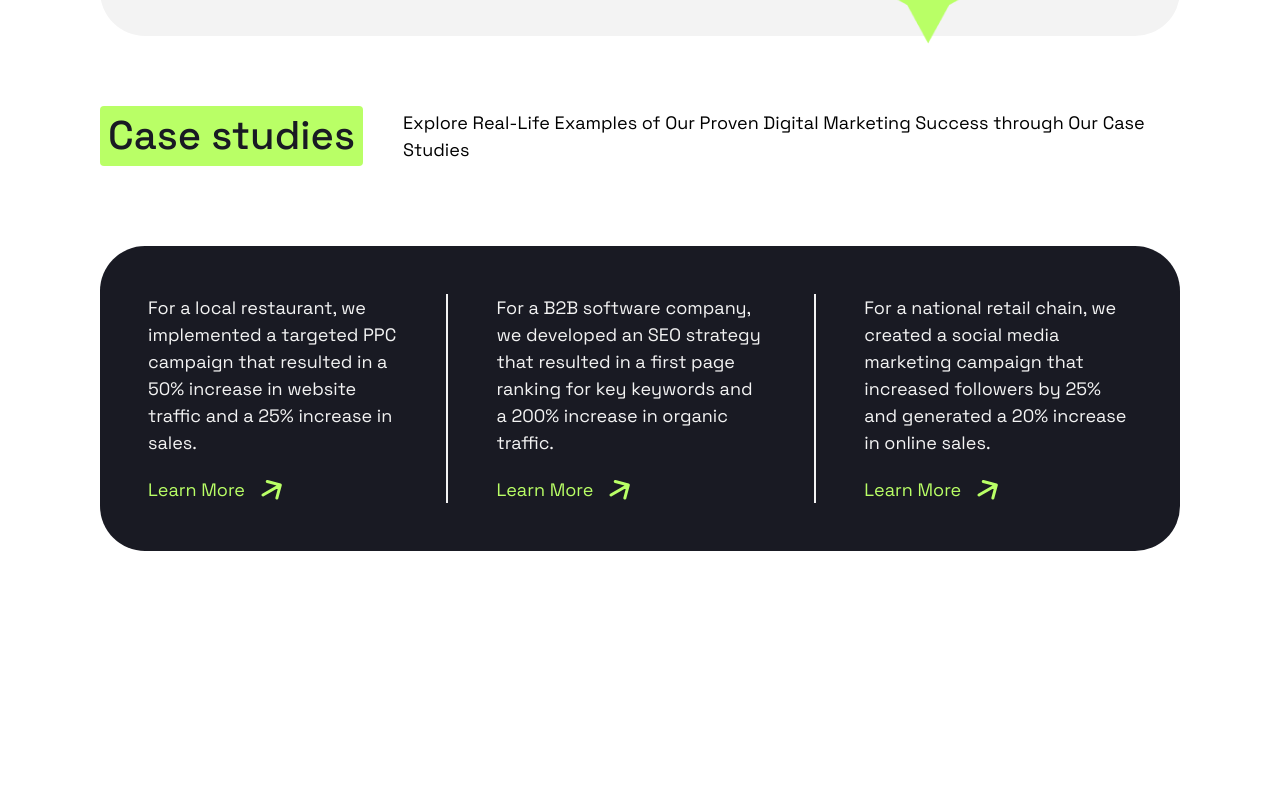
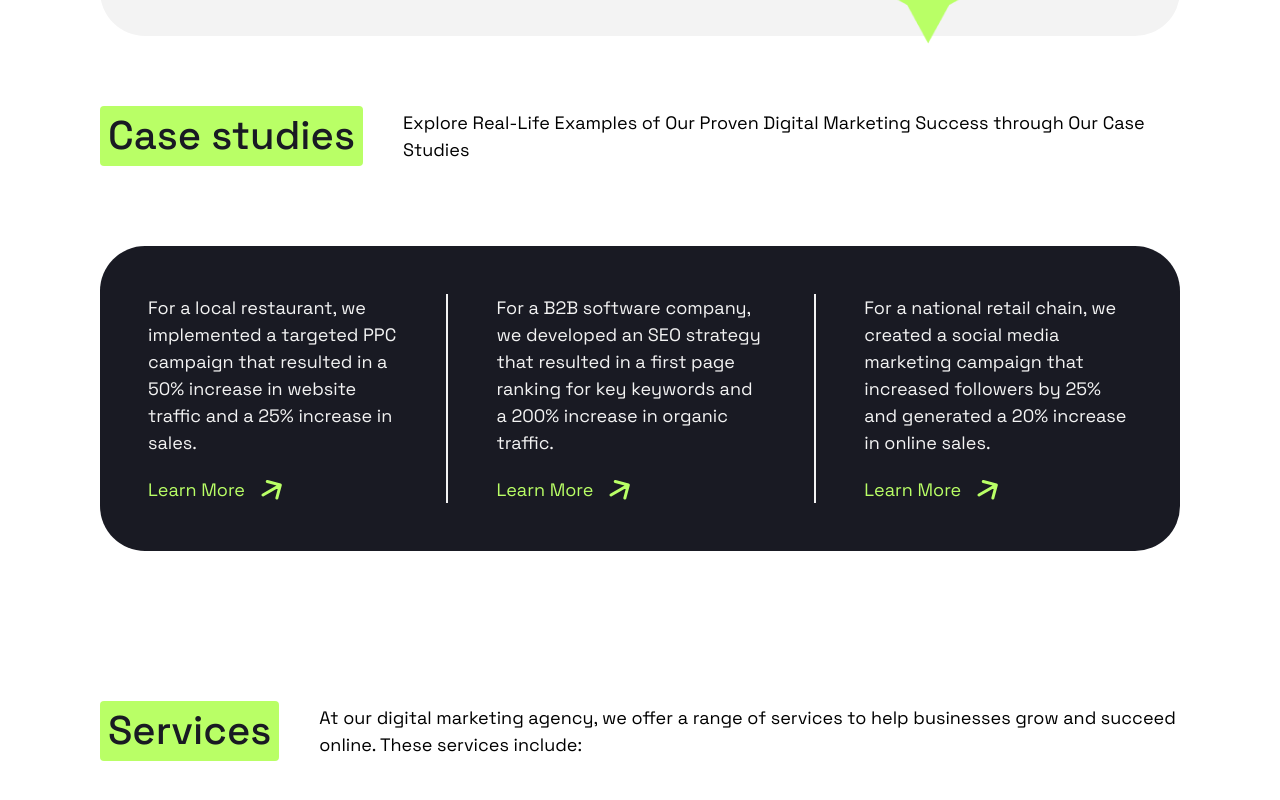
Before and after one commit to BCupen/positivus-website, a React (Vite) app: page / in a window 1280 px wide. Shown: the part 2558-3358 px from the top of the page. Before the commit the page ends 3189 px from the top, so only its background shows below. Built offline with nearby package versions, Linux system fonts and the light colour scheme.

Commit message:
feat: working process dection

```diff
--- a/src/components/CaseStudies.tsx
+++ b/src/components/CaseStudies.tsx
@@ -3,7 +3,7 @@
 export const CaseStudies = () => {
     return (
         <section className="mb-10 flex flex-col gap-20 lg:mb-20">
-            <div className="flex items-center justify-center gap-10 max-md:flex-col">
+            <div className="flex items-center gap-10 max-md:flex-col">
                 <Heading
                     as="h2"
                     styles="text-dark bg-primary px-2 rounded text-nowrap"
--- a/src/components/WorkingProcess.tsx
+++ b/src/components/WorkingProcess.tsx
@@ -1,3 +1,20 @@
+import {Heading} from "./Heading.tsx";
+
 export const WorkingProcess = () => {
-    return <div>WorkingProcess</div>;
+    return <section className="mb-10 flex flex-col gap-20 md:mb-20">
+        <div className="flex items-center justify-center gap-10 max-md:flex-col">
+            <Heading
+                as="h2"
+                styles="text-dark bg-primary px-2 rounded"
+            >
+                Services
+            </Heading>
+            <p>
+                At our digital marketing agency, we offer a range
+                of services to help businesses grow and succeed
+                online. These services include:
+            </p>
+        </div>
+    </section>;
+
 };
--- a/src/components/index.ts
+++ b/src/components/index.ts
@@ -8,3 +8,4 @@
 export * from "./ServicesSection";
 export * from "./CTASection";
 export * from "./CaseStudies";
+export * from "./WorkingProcess";
--- a/src/pages/Home.tsx
+++ b/src/pages/Home.tsx
@@ -4,6 +4,7 @@
     Hero,
     LogoCarousel,
     ServicesSection,
+    WorkingProcess
 } from "../components";
 
 const Home = () => {
@@ -18,6 +19,8 @@
             <CTASection />
 
             <CaseStudies />
+
+            <WorkingProcess />
         </main>
     );
 };
```
